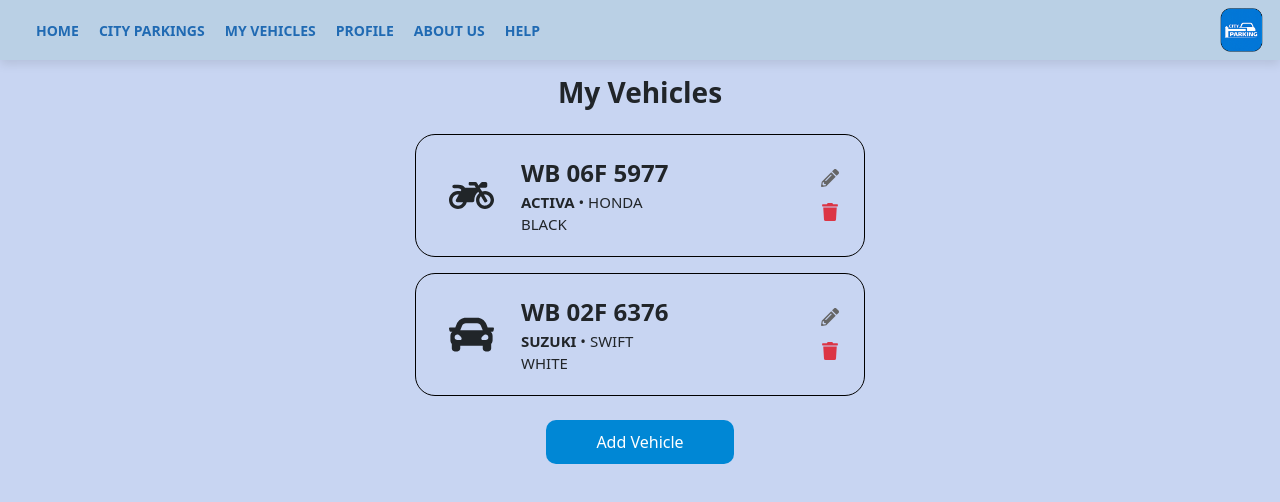
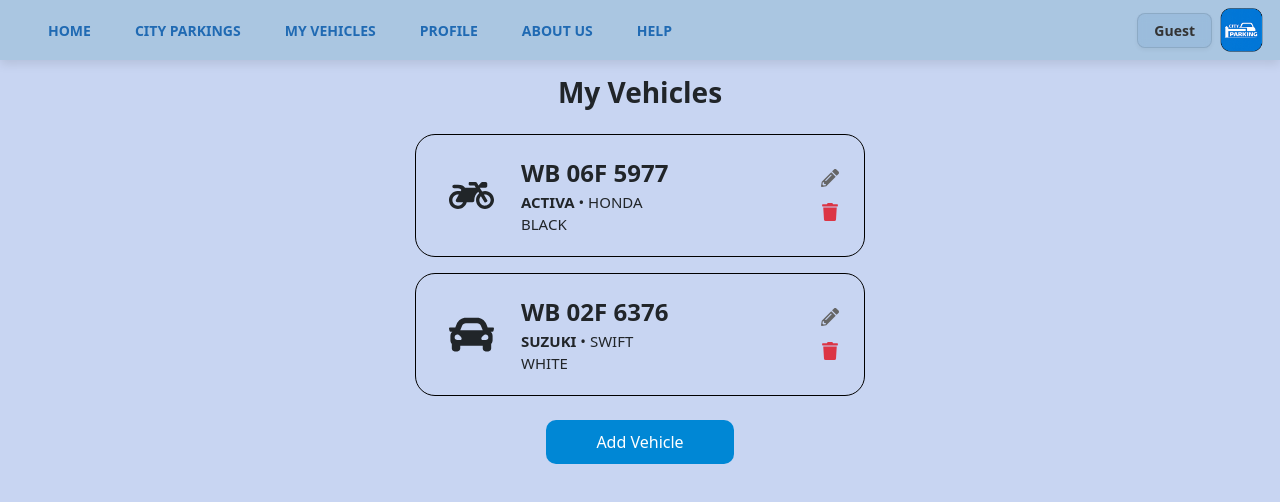
Before and after one commit to swarnaliarc-debug/city-parking, a React (Create React App) app: page /myvehicles in a window 1280 px wide. Shown: the top 502 px of the page. Built offline with nearby package versions, Linux system fonts and the light colour scheme.

Commit message:
UI with Api connection

```diff
--- a/src/App.js
+++ b/src/App.js
@@ -1,6 +1,7 @@
 import React from 'react';
 import 'bootstrap/dist/css/bootstrap.min.css';
 import { BrowserRouter, Routes, Route, Outlet } from 'react-router-dom';
+import { AuthProvider } from './components/AuthContext'
 
 // Import your components
 import Login from './components/Login';
@@ -25,6 +26,7 @@ const MainLayout = () => (
 
 function App() {
   return (
+    <AuthProvider>
     <BrowserRouter>
       <Routes>
         {/* Pages WITHOUT Header (Login/Register) */}
@@ -42,6 +44,7 @@ function App() {
         </Route>
       </Routes>
     </BrowserRouter>
+    </AuthProvider>
   );
 }
 
--- /dev/null
+++ b/src/components/AuthContext.js
@@ -0,0 +1,27 @@
+import React, { createContext, useState, useContext } from 'react';
+
+const AuthContext = createContext();
+
+export const AuthProvider = ({ children }) => {
+  // Initialize state from localStorage so the user stays logged in on refresh
+  const [user, setUser] = useState();
+
+  const login = (userData) => {
+    setUser(userData);
+    localStorage.setItem('user', JSON.stringify(userData)); // Persist data
+  };
+
+  const logout = () => {
+    setUser(null);
+    localStorage.removeItem('user');
+  };
+
+  return (
+    <AuthContext.Provider value={{ user, login, logout }}>
+      {children}
+    </AuthContext.Provider>
+  );
+};
+
+// Custom hook for easy access
+export const useAuth = () => useContext(AuthContext);
--- a/src/components/Header.js
+++ b/src/components/Header.js
@@ -1,8 +1,10 @@
 import React, { useState } from 'react';
 import { FaBars, FaTimes } from 'react-icons/fa';
 import { Link, useLocation } from 'react-router-dom'; // Added useLocation
+import { useAuth } from './AuthContext';
 
 const Header = () => {
+  const { user } = useAuth();
   const [isMenuOpen, setIsMenuOpen] = useState(false);
   const location = useLocation(); // Hook to get current path
 
@@ -64,7 +66,7 @@ const Header = () => {
       <div className="d-flex justify-content-between align-items-center px-3 py-2"
            style={{
              boxShadow: '0 4px 10px rgba(0, 0, 0, 0.1)',
-             background: '#BAD0E5',
+             background: '#aac6e1',
              position: 'relative',
              zIndex: 900
            }}>
@@ -74,19 +76,38 @@ const Header = () => {
             <FaBars size={28} color="#67737F" />
           </div>
 
-          <nav className="desktop-nav" style={{ display: 'flex' }}>
+           <style>
+            {`
+              .desktop-link {
+                color: inherit;
+                padding: 8px 12px;
+                border-radius: 4px;
+              }
+              .desktop-link:hover {
+                background-color: rgba(32, 106, 179, 0.1) !important;
+                color: rgb(32, 106, 179);
+              }
+              .active-desktop {
+                color: rgb(32, 106, 179) !important;
+              }
+            `}
+          </style>
+
+          <nav className="desktop-nav" style={{ display: 'flex', alignItems: 'center' }}>
             {navItems.map((item) => (
               <Link
                 key={item.name}
                 to={item.path}
                 className={`desktop-link ${isActive(item.path) ? 'active-desktop' : ''}`}
                 style={{
-                    textDecoration: 'none',
-                    fontWeight: 'bold',
-                    fontSize: '14px',
-                    marginLeft: '20px',
-                    textTransform: 'uppercase',
-                    transition: '0.3s'
+                  textDecoration: 'none',
+                  fontWeight: 'bold',
+                  fontSize: '14px',
+                  marginLeft: '20px',
+                  textTransform: 'uppercase',
+                  transition: '0.3s',
+                  display: 'flex',
+                  alignItems: 'center'
                 }}
               >
                 {item.name}
@@ -95,7 +116,21 @@ const Header = () => {
           </nav>
         </div>
 
-        <div>
+        <div style={{display: 'flex', flexDirection: 'row', gap:'8px', alignItems: 'center'}}>
+          <div style={{
+              background: 'rgb(32, 106, 179, 0.1)',
+              backdropFilter: 'blur(4px)',
+              border: '1px solid rgba(0, 0, 0, 0.1)',
+              borderRadius: '8px', // Pill shape looks cleaner
+              padding: '6px 16px',
+              height: 'auto',
+              fontSize: '14px',
+              fontWeight: '600',
+              color: '#333',
+              boxShadow: '0 2px 4px rgba(0,0,0,0.05)',
+              display: 'flex',
+              alignItems: 'center'
+             }}>{ user? user.username: 'Guest'}</div>
           <img src="cityparkinglogo.png" alt="Logo" style={{ width: '44px' }} />
         </div>
       </div>
--- a/src/components/Login.js
+++ b/src/components/Login.js
@@ -1,6 +1,48 @@
-import React from 'react';
+import React, {useState} from 'react';
+import { useNavigate } from 'react-router-dom';
+import { useAuth } from './AuthContext';
 
 function Login() {
+  const [loginError, setLoginError] = useState(false);
+  const [loading, setLoading] = useState(false);
+  const [username, setUsername] = useState('');
+  const [password, setPassword] = useState('');
+  const navigate = useNavigate();
+  const { login } = useAuth();
+
+const userLogin = (e) => {
+  e.preventDefault();
+  setLoginError(false);
+  setLoading(true);
+  fetch('http://localhost:8081/login', {
+    method: 'POST',
+    headers: {
+      'Content-Type': 'application/json',
+    },
+    body: JSON.stringify({
+      username: username,
+      password: password,
+    }),
+  })
+    .then((response) => {
+      setLoading(false);
+      if (response.ok && response.status === 200) {
+        return response.json();
+      } else {
+        throw new Error('Login Error');
+      }
+    })
+    .then((user) => {
+      login(user);
+      navigate('/parkingrecords');
+    })
+    .catch((error) => {
+      console.error('Network or Login error:', error);
+      setLoading(false);
+      setLoginError(true);
+    });
+};
+
   const containerStyle = {
     background: 'linear-gradient(180deg, #67737F 29%, #BAD0E5 77%)',
     height: '100vh',
@@ -27,20 +69,27 @@ function Login() {
 
       {/* 2. Registration Div */}
       <div id="login" className="p-4 bg-transparent rounded text-white" style={{ width: '300px' }}>
-        <form>
           <div className="mb-3">
             <input type="text" className="form-control" placeholder="Username"
+              value={username}
+              onChange={(e) => setUsername(e.target.value)}
             style={{ backgroundColor: 'rgba(255, 255, 255, 0.5)'}} />
           </div>
           <div className="mb-3">
             <input type="password" className="form-control" placeholder="Password"
+              value={password}
+              onChange={(e) => setPassword(e.target.value)}
              style={{ backgroundColor: 'rgba(255, 255, 255, 0.5)'}} />
           </div>
-          <button type="submit" className="btn btn-primary w-100">
+        <button onClick={userLogin} className="btn btn-primary w-100" disabled={loading}>
             Submit
-          </button>
-        </form>
+        </button>
+
+        {loginError && <div style={{color: 'red', display: 'flex', justifyContent: 'center', padding: '8px'}}>Invalid Username/Password</div>}
+
       </div>
+
+
       {/* 3. Register Link Div */}
       <div id="register" className="mt-1 text-center">
         <div>Not a member yet?</div>
--- a/src/components/Parkingrecords.js
+++ b/src/components/Parkingrecords.js
@@ -1,7 +1,10 @@
-import React from 'react';
+import React, { useEffect } from 'react';
 import { FaCar, FaMotorcycle, FaBars } from 'react-icons/fa';
+import { useAuth } from './AuthContext';
 
 const ParkingRecords = () => {
+  const { user } = useAuth();
+
   const pageStyle = {
     background: '#C8D5F2', // Main background color
     minHeight: '100vh'
```
